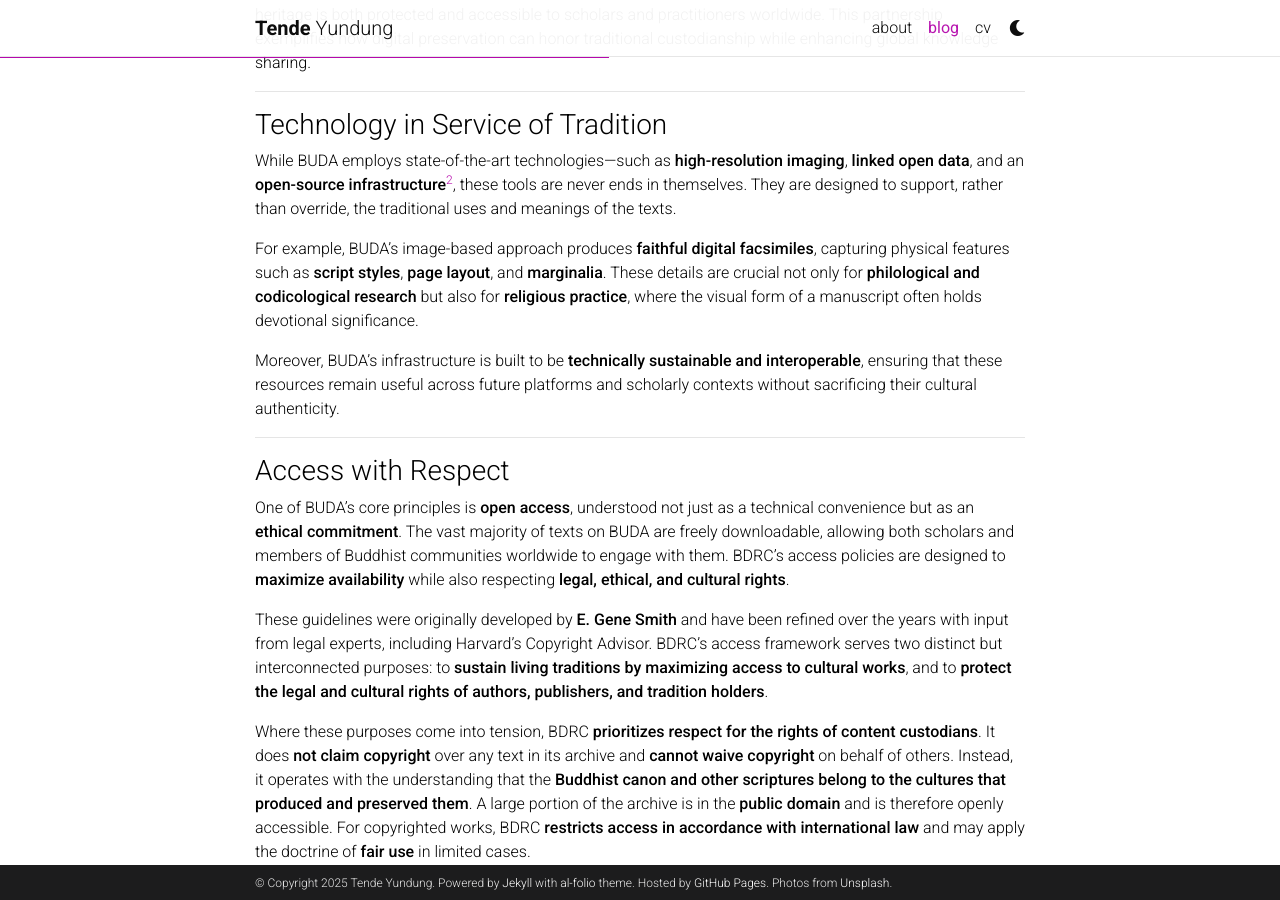
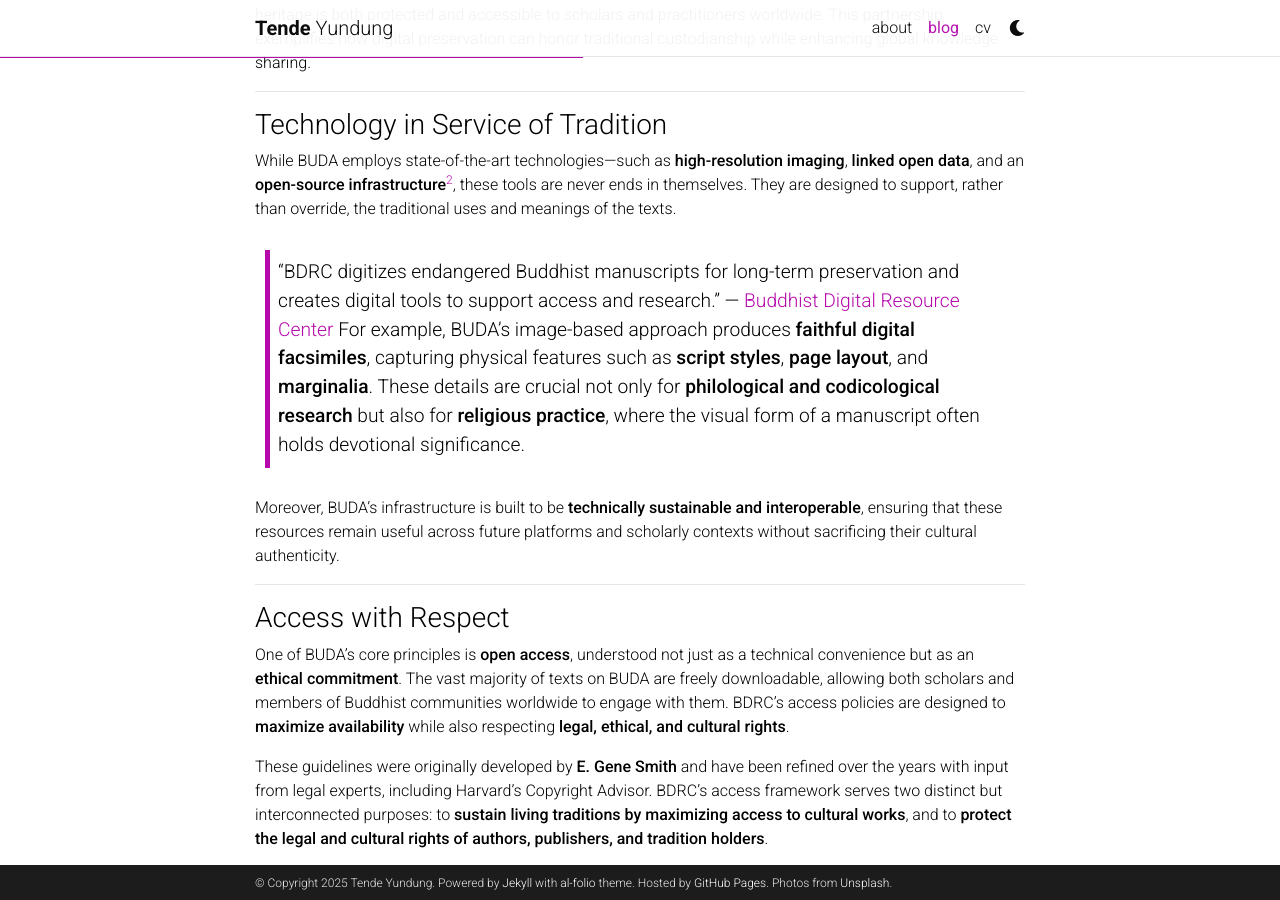
Before and after one commit to yundung/yundung.github.io, a Jekyll site: the page built from _posts/2025-05-25-cultural-sensitivity.md, in a window 1280 px wide and 900 px high, scrolled down 1601 px. Built offline with Jekyll 4.4.1, drawn with Linux system fonts in a browser that asks for light colours; full-size pictures stand in for the smaller copies a plugin makes; comment, search, counter and statistics services are not loaded; a style sheet for code colours, icons or effects is not loaded.

Commit message:
Fourth blogpost quote added

```diff
--- a/_posts/2025-05-25-cultural-sensitivity.md
+++ b/_posts/2025-05-25-cultural-sensitivity.md
@@ -43,7 +43,8 @@
 ### Technology in Service of Tradition
 
 While BUDA employs state-of-the-art technologies—such as **high-resolution imaging**, **linked open data**, and an **open-source infrastructure**[^2], these tools are never ends in themselves. They are designed to support, rather than override, the traditional uses and meanings of the texts.
-
+> "BDRC digitizes endangered Buddhist manuscripts for long-term preservation and creates digital tools to support access and research."
+> — [Buddhist Digital Resource Center](https://www.bdrc.io/programs/)
 For example, BUDA’s image-based approach produces **faithful digital facsimiles**, capturing physical features such as **script styles**, **page layout**, and **marginalia**. These details are crucial not only for **philological and codicological research** but also for **religious practice**, where the visual form of a manuscript often holds devotional significance.
 
 Moreover, BUDA’s infrastructure is built to be **technically sustainable and interoperable**, ensuring that these resources remain useful across future platforms and scholarly contexts without sacrificing their cultural authenticity.
```
